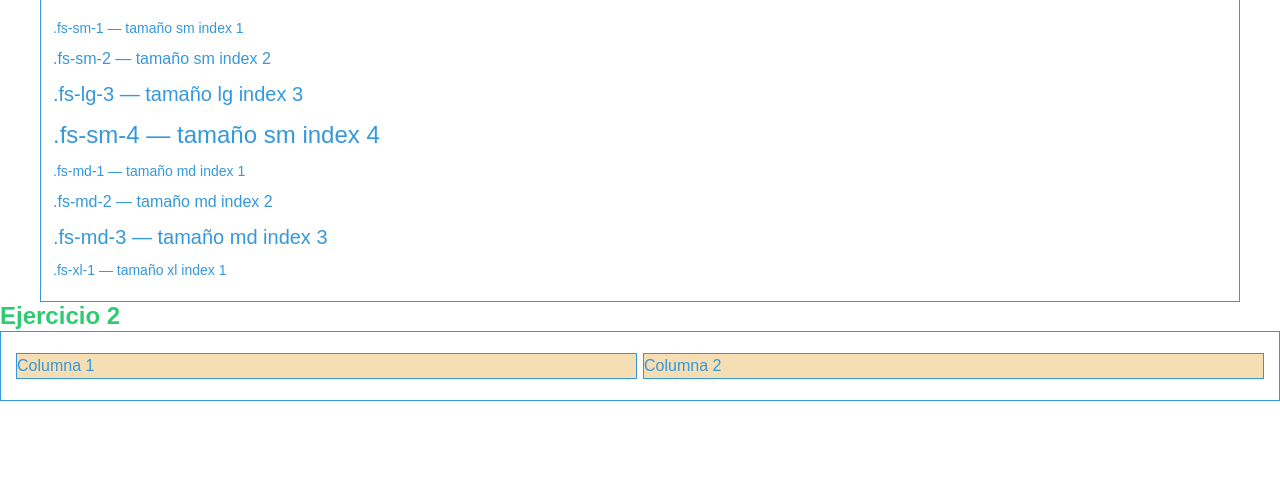
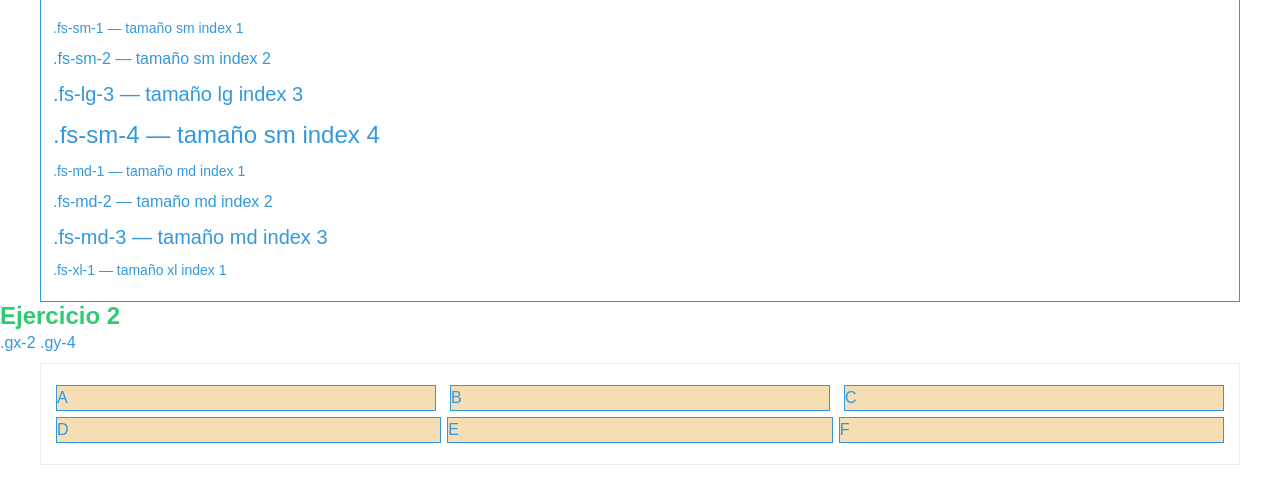
Before and after one commit to OlgaGarciaQuintana/sass, a website: page index.html in a window 1280 px wide. Shown: the part 543-1020 px from the top of the page. Before the commit the page ends 964 px from the top, so only its background shows below. Drawn offline with Linux system fonts and the light colour scheme.

Commit message:
ejercicio 2 hecho

```diff
--- a/index.html
+++ b/index.html
@@ -101,20 +101,31 @@
     </div>
 
     <h2>Ejercicio 2</h2>
-    <div
-      class="gx-2 gy-3"
-      style="border: 1px solid; padding: 12px; margin-bottom: 20px"
-    >
-      <div class="row debug-border" style="margin-bottom: 10px">
+    <p style="margin: 0 0 8px 0">.gx-2 .gy-4 </p>
+    <div class="container gx-2 gy-4" style="border: 1px solid #eee; padding: 12px; margin-bottom: 12px">
+        <div class="row debug-border" style="gap: var(--gutter-x, 8px); margin-bottom: var(--gutter-y, 8px)">
             <div class="col">
-          <div class="item">Columna 1</div>
+                <div class="item">A</div>
             </div>
             <div class="col">
-          <div class="item">Columna 2</div>
+                <div class="item">B</div>
+            </div>
+            <div class="col">
+                <div class="item">C</div>
+            </div>
+        </div>
+        <div class="row debug-border" style="margin-top: var(--gutter-y, 8px)">
+            <div class="col">
+                <div class="item">D</div>
+            </div>
+            <div class="col">
+                <div class="item">E</div>
+            </div>
+            <div class="col">
+                <div class="item">F</div>
             </div>
         </div>
     </div>
-
 </body>
 
 </html>
--- a/static/sass/layout/_grid.scss
+++ b/static/sass/layout/_grid.scss
@@ -8,7 +8,6 @@
     --gutter-y: 8px;
     display: flex;
 
-    // Hack para el espaciado vertical
     &+.row {
         margin-top: var(--gutter-y);
     }
@@ -38,7 +37,7 @@ $gutters: 0px, 8px, 16px, 32px, 64px, 128px;
 
 @for $i from 1 through list.length($gutters) {
     $value: list.nth($gutters, $i);
-    $idx: $i - 1; // índice base 0 para las clases (.gx-0 .. .gx-5)
+    $idx: $i - 1;
 
     .gx-#{$idx} {
         --gutter-x: #{$value};
```
Also changed, not shown: 1 other file. Lines whose indentation alone changed are shown as unchanged.
